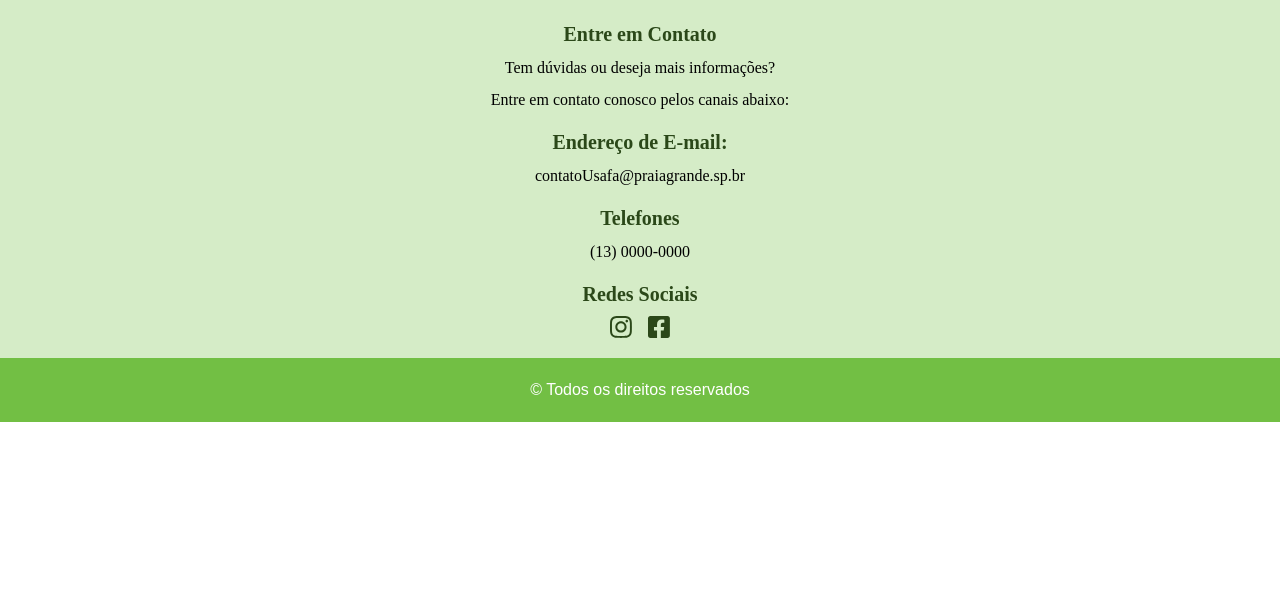
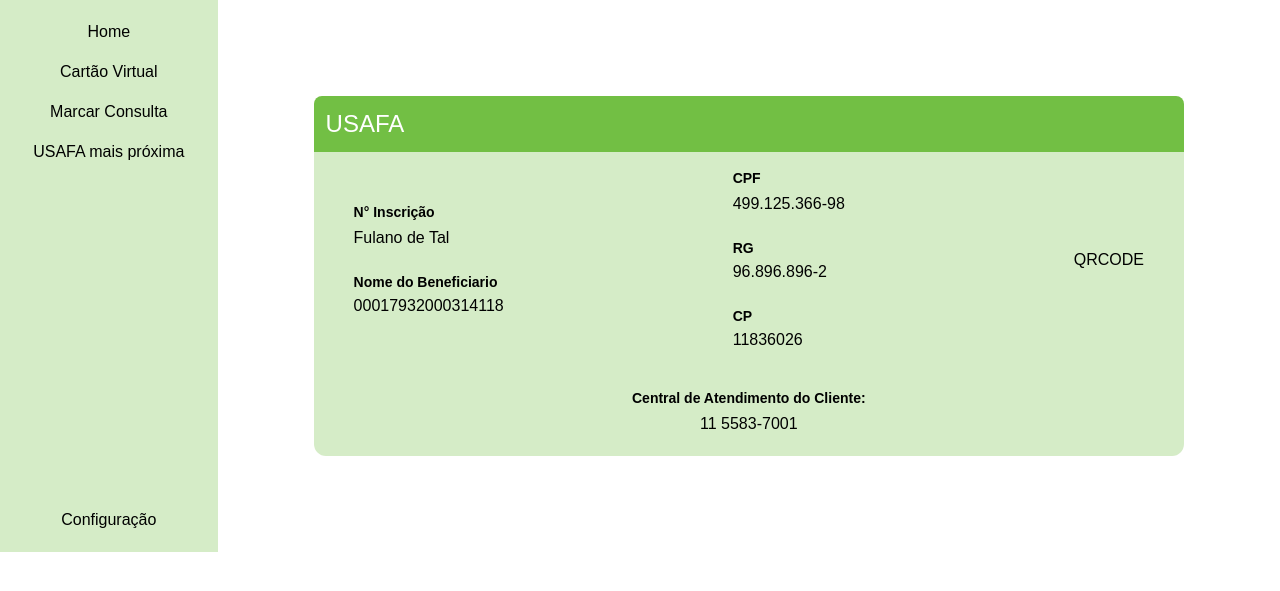
Before and after one commit to iagob2/USAFAs, a Django app: page /cartao_virtual/ in a window 1280 px wide. Shown: the part 56-647 px from the top of the page. Run offline with Django 5.2, Linux system fonts and the light colour scheme; some libraries are stand-ins or nearby versions; some web fonts are replaced.

Commit message:
feat: update page Cartão Virtual

```diff
--- a/protoDigital/templates/Cartao_Virtual/index.html
+++ b/protoDigital/templates/Cartao_Virtual/index.html
@@ -7,9 +7,58 @@
 {% endblock %}
 
 
+{% block content %}
 
+<main class="flex min-w-full min-h-full">
+  <!-- Slider Bar -->
+  {% include 'components/sliderBar.html'%}
 
+  <!-- page -->
+  <section class="w-full m-24 min-h-full">
+    <div class="flex flex-col gap-4 items-center bg-bg rounded-xl low-xl">
+        <h2 class="text-2xl bg-primary text-white w-full p-3 rounded-t-lg">USAFA</h2>
+        <div class="flex gap-5 justify-between items-center w-full px-10">
+            <div class="flex flex-col gap-5">
+                <div class="flex flex-col gap-1">
+                    <span class="text-sm font-bold">N° Inscrição</span>
+                    <p>Fulano de Tal</p>
+                </div>
 
-{% block footer %}
-{% include 'components/footer.html'%}
+                <div>
+                    <span class="text-sm font-bold">Nome do Beneficiario</span>
+                    <p>00017932000314118</p>
+                </div>
+            </div>
+
+            <div class="flex flex-col gap-5">
+                <div class="flex flex-col gap-1">
+                    <span class="text-sm font-bold">CPF</span>
+                    <p>499.125.366-98</p>
+                </div>
+
+                <div>
+                    <span class="text-sm font-bold">RG</span>
+                    <p>96.896.896-2</p>
+                </div>
+
+                <div>
+                    <span class="text-sm font-bold">CP</span>
+                    <p>11836026</p>
+                </div>
+
+            </div>
+
+            <div class="flex flex-col gap-5">
+                QRCODE
+            </div>
+        </div>
+
+        <div class="flex flex-col gap-1 p-5 w-full items-center justify-center">
+            <span class="text-sm font-bold">Central de Atendimento do  Cliente:</span>
+            <p>11 5583-7001</p>
+        </div>
+    </div>
+  </section>
+</main>
+
 {% endblock %}
```
